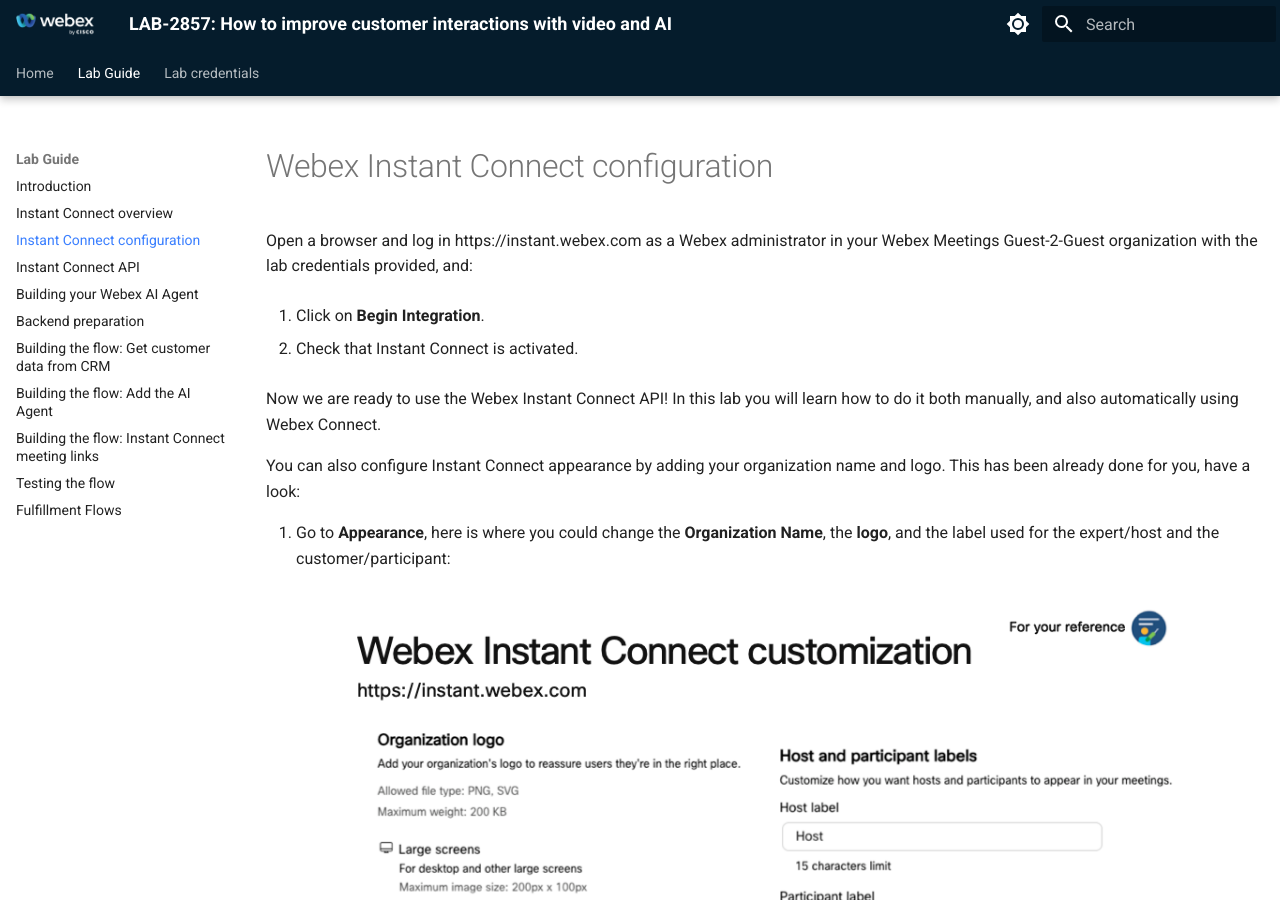
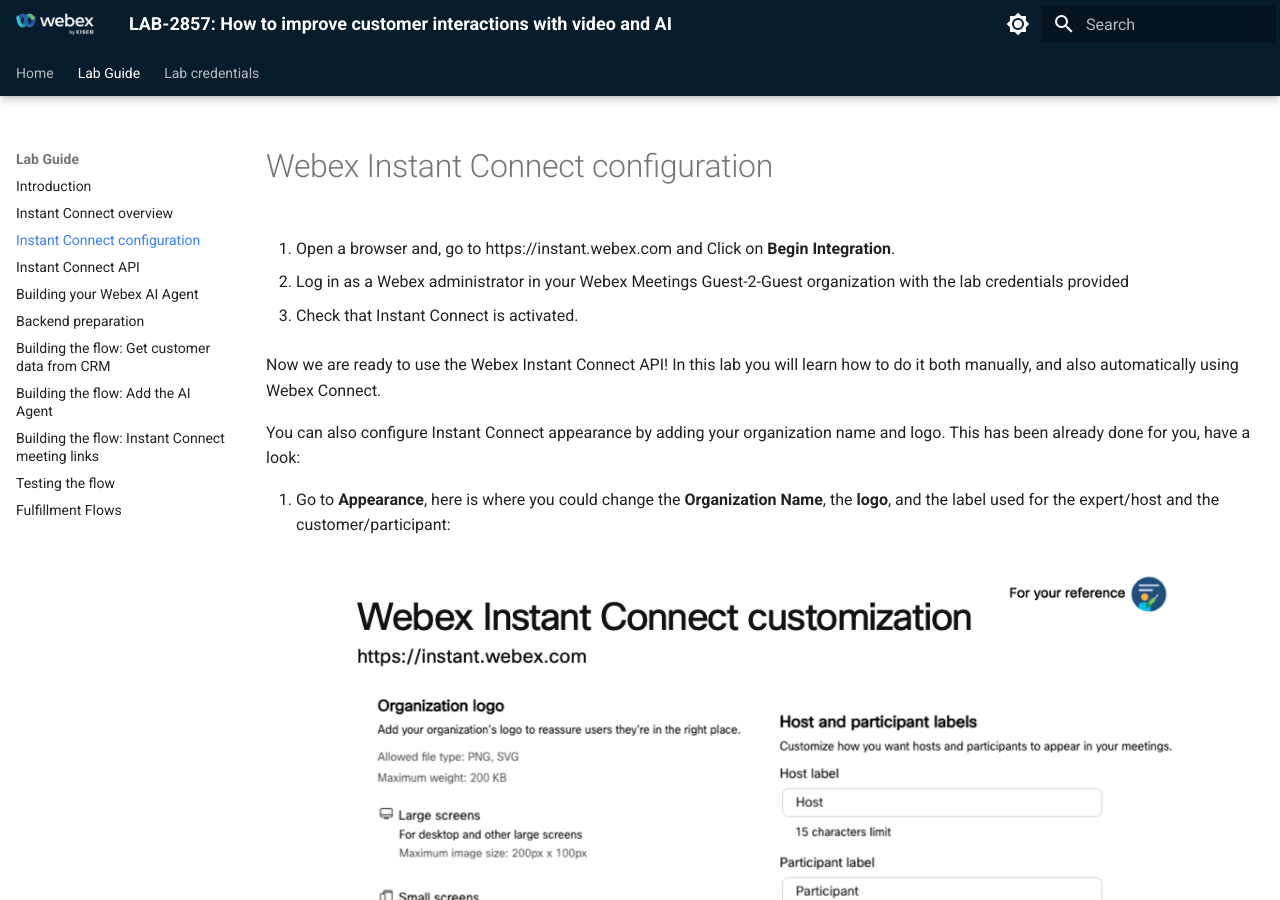
Before and after one commit to WebexCC-SA/LAB-2857, an MkDocs documentation site: the page built from docs/02-activation.md, in a window 1280 px wide and 900 px high. Built offline with MkDocs 1.6.1 and Material for MkDocs 9.7.7, drawn with Linux system fonts in a browser that asks for light colours.

```diff
--- a/docs/02-activation.md
+++ b/docs/02-activation.md
@@ -1,10 +1,10 @@
 # Webex Instant Connect configuration
 
-Open a browser and log in https://instant.webex.com as a Webex administrator in your Webex Meetings Guest-2-Guest organization with the lab credentials provided, and:
+1. Open a browser and, go to https://instant.webex.com and Click on **Begin Integration**.
 
-1. Click on **Begin Integration**.
+2. Log in as a Webex administrator in your Webex Meetings Guest-2-Guest organization with the lab credentials provided
 
-2. Check that Instant Connect is activated.
+3. Check that Instant Connect is activated.
 
 Now we are ready to use the Webex Instant Connect API! In this lab you will learn how to do it both manually,  and also automatically using Webex Connect.
 
```
